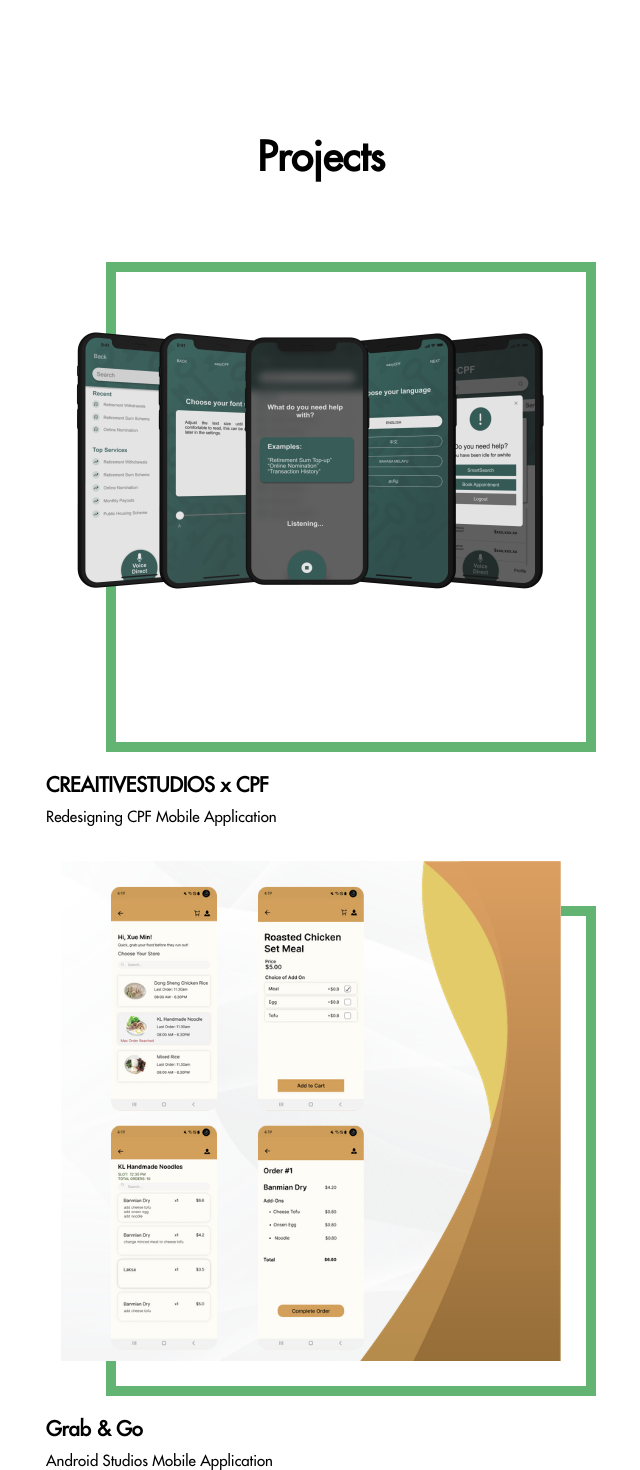
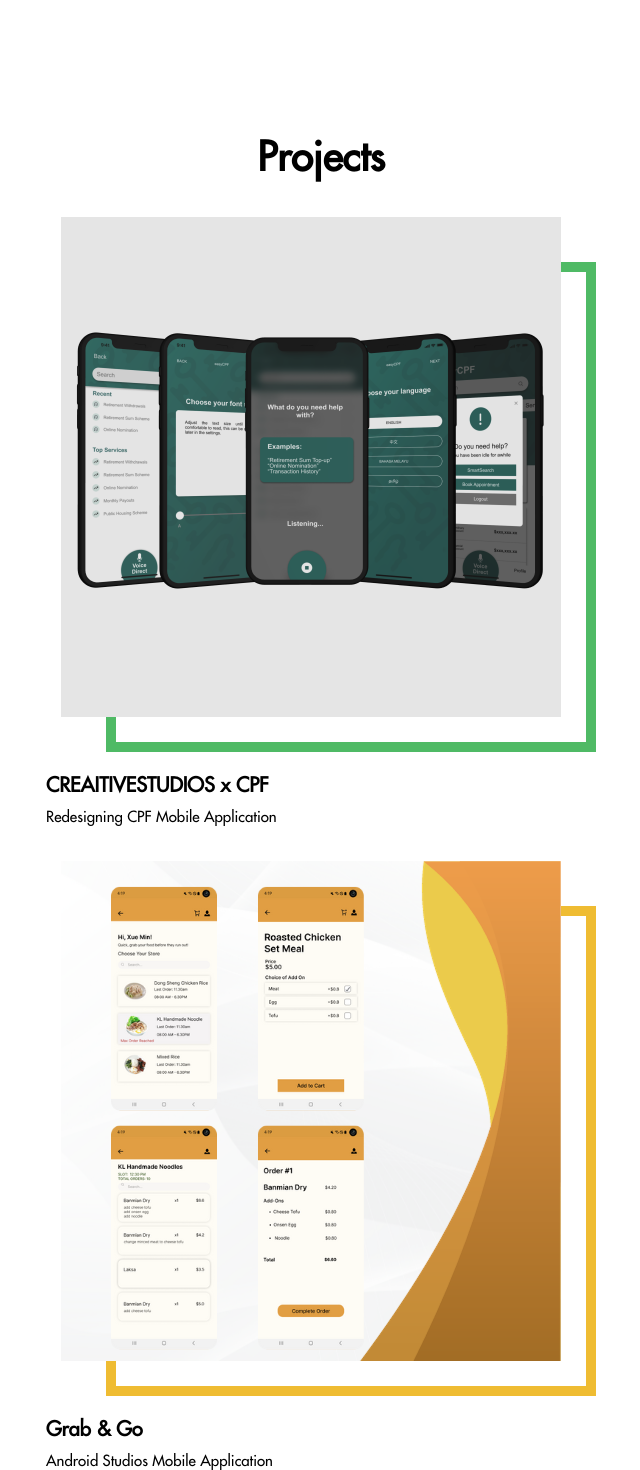
Before and after one commit to xueminzzz/My-Portfolio-Website, a Next.js app: page / in a window 1280 px wide. Shown: the part 734-2204 px from the top of the page, without its empty margins (319-959 px from the left). Built offline with nearby package versions, Linux system fonts and the light colour scheme.

Commit message:
changed border color

```diff
--- a/app/page.js
+++ b/app/page.js
@@ -13,14 +13,16 @@ export default function HomePage() {
       <div className={styles["projects"]}>
         <div className={styles["projects-header"]}>Projects</div>
         <Projects
-          image="/cpf-project-placeholder.png"
+          image="/try.png"
           title="CREAITIVESTUDIOS x CPF"
           description="Redesigning CPF Mobile Application"
+          className={`${styles["image-border"]} ${styles["project1-border"]}`}
         />
         <Projects
           image="/grab&go-project-placeholder.png"
           title="Grab & Go"
           description="Android Studios Mobile Application"
+          className={`${styles["image-border"]} ${styles["project2-border"]}`}
         />
       </div>
     </div>
--- a/app/page.module.css
+++ b/app/page.module.css
@@ -12,6 +12,45 @@
     font-weight: bold;
 }
 
+.image-border {
+    margin-top: 2rem;
+    /* the border color */
+    --border: 10px;
+    /* the border thickness*/
+    --offset: 20px;
+    /* control the offset*/
+    --gap: 5px;
+    /* the gap on hover */
+
+    --_c: var(--color) var(--border), #0000 0 calc(100% - var(--border)), var(--color) 0;
+    --_o: calc(3*var(--offset));
+    padding:
+        calc(var(--gap) + var(--border)) calc(var(--gap) + var(--border) + var(--offset)) calc(var(--gap) + var(--border) + var(--offset)) calc(var(--gap) + var(--border));
+    background:
+        linear-gradient(var(--_c)) var(--_o) var(--_o),
+        linear-gradient(90deg, var(--_c)) var(--_o) var(--_o);
+    background-size: calc(100% - var(--_o)) calc(100% - var(--_o));
+    background-repeat: no-repeat;
+    filter: grayscale(.2);
+    transition: .5s;
+    cursor: pointer;
+}
+
+.image-border:hover {
+    --offset: 0px;
+    filter: grayscale(0);
+    display: flex;
+    align-self: center;
+}
+
+.project1-border {
+    --color: #3CC157;
+}
+
+.project2-border {
+    --color: #FCBC0F;
+}
+
 @media screen and (max-width: 480px) {
     .projects-header {
         font-size: 2rem;
--- a/components/projects/projects.js
+++ b/components/projects/projects.js
@@ -9,7 +9,7 @@ export default function Projects(props) {
                 src={props.image}
                 width={500}
                 height={500}
-                className={styles["project-placeholder"]}
+                className={props.className}
             />
             <div className={styles["project-title"]}>{props.title}</div>
             <div className={styles["project-description"]}>{props.description}</div>
--- a/components/projects/projects.module.css
+++ b/components/projects/projects.module.css
@@ -6,37 +6,7 @@
     justify-content: center;
 }
 
-.project-placeholder {
-    margin-top: 2rem;
-    --color: #3CC157;
-    /* the border color */
-    --border: 10px;
-    /* the border thickness*/
-    --offset: 20px;
-    /* control the offset*/
-    --gap: 5px;
-    /* the gap on hover */
 
-    --_c: var(--color) var(--border), #0000 0 calc(100% - var(--border)), var(--color) 0;
-    --_o: calc(3*var(--offset));
-    padding:
-        calc(var(--gap) + var(--border)) calc(var(--gap) + var(--border) + var(--offset)) calc(var(--gap) + var(--border) + var(--offset)) calc(var(--gap) + var(--border));
-    background:
-        linear-gradient(var(--_c)) var(--_o) var(--_o),
-        linear-gradient(90deg, var(--_c)) var(--_o) var(--_o);
-    background-size: calc(100% - var(--_o)) calc(100% - var(--_o));
-    background-repeat: no-repeat;
-    filter: grayscale(.4);
-    transition: .5s;
-    cursor: pointer;
-}
-
-.project-placeholder:hover {
-    --offset: 0px;
-    filter: grayscale(0);
-    display: flex;
-    align-self: center;
-}
 
 .project-title {
     margin-top: 2rem;
```
Also changed, not shown: public/try.png (added).
